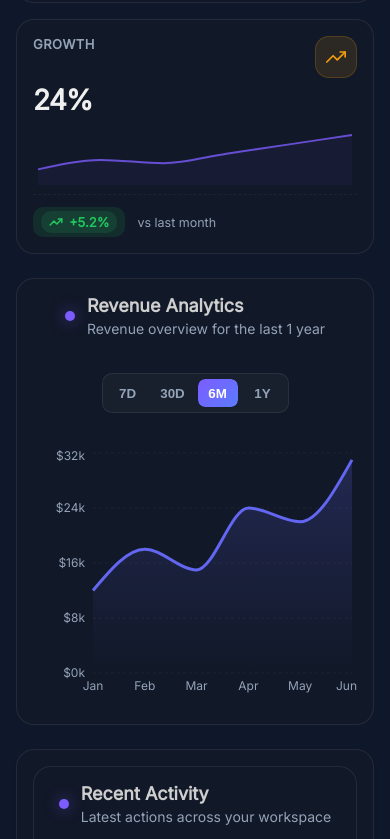
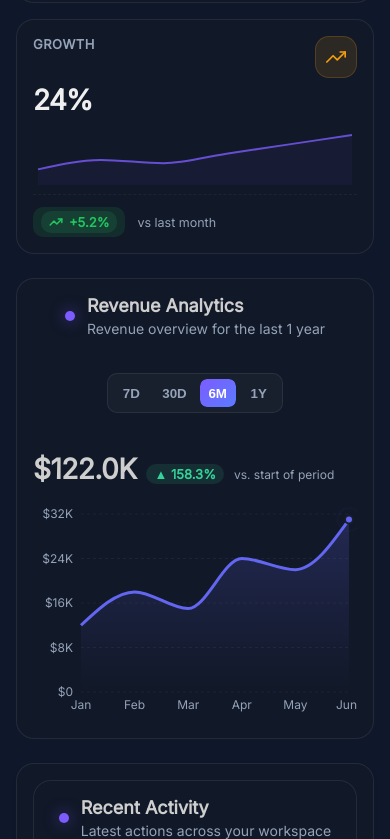
Before and after one commit to arashafsaryan/dashboard, a React (Vite) app: page / in a window 390 px wide. Shown: the part 1161-2000 px from the top of the page. Built offline with nearby package versions, Linux system fonts and the light colour scheme.

Commit message:
refactor Revenue Analytics

```diff
--- a/src/components/ui/RevenueFilter/RevenueFilter.jsx
+++ b/src/components/ui/RevenueFilter/RevenueFilter.jsx
@@ -1,34 +1,43 @@
-import { motion } from "framer-motion";
+import { memo } from "react";
+import { motion, useReducedMotion } from "framer-motion";
 import styles from "./RevenueFilter.module.css";
 
-const filters = ["7D", "30D", "6M", "1Y"];
+const DEFAULT_OPTIONS = ["7D", "30D", "6M", "1Y"];
 
-export default function RevenueFilter({ active, onChange }) {
+function RevenueFilter({ active, onChange, options = DEFAULT_OPTIONS }) {
+  const prefersReducedMotion = useReducedMotion();
+  const pillTransition = prefersReducedMotion
+    ? { duration: 0 }
+    : { type: "spring", stiffness: 450, damping: 35 };
+
   return (
-    <div className={styles.wrapper}>
-      {filters.map((item) => (
+    <div className={styles.wrapper} role="group" aria-label="Revenue period">
+      {options.map((item) => {
+        const isActive = active === item;
+        return (
           <button
             key={item}
+            type="button"
             onClick={() => onChange(item)}
             className={styles.button}
+            aria-pressed={isActive}
           >
-          {active === item && (
+            {isActive && (
               <motion.div
                 layoutId="activeRevenueFilter"
                 className={styles.active}
-              transition={{
-                type: "spring",
-                stiffness: 450,
-                damping: 35,
-              }}
+                transition={pillTransition}
               />
             )}
 
-          <span className={active === item ? styles.activeText : ""}>
+            <span className={isActive ? styles.activeText : styles.text}>
               {item}
             </span>
           </button>
-      ))}
+        );
+      })}
     </div>
   );
 }
+
+export default memo(RevenueFilter);
--- a/src/components/ui/RevenueFilter/RevenueFilter.module.css
+++ b/src/components/ui/RevenueFilter/RevenueFilter.module.css
@@ -7,10 +7,14 @@
   border: 1px solid var(--border);
   flex-shrink: 0;
 }
+
 .button {
   position: relative;
-  width: 50px;
+  /* Content-based sizing instead of a fixed pixel width — survives longer
+     labels ("YTD", "ALL") and different locales without breaking layout. */
+  min-width: 44px;
   height: 38px;
+  padding: 0 12px;
   border: none;
   background: none;
   cursor: pointer;
@@ -18,10 +22,21 @@
   overflow: hidden;
   color: var(--muted);
   font-weight: 600;
-  transition: 0.25s;
+  font-variant-numeric: tabular-nums;
+  transition: color 0.25s ease;
 }
 
-.button span {
+.button:hover {
+  color: var(--text);
+}
+
+.button:focus-visible {
+  outline: 2px solid #7c5cff;
+  outline-offset: 2px;
+}
+
+.text,
+.activeText {
   position: relative;
 }
 
@@ -32,6 +47,7 @@
   background: linear-gradient(135deg, #7c5cff, #5b7cff);
   box-shadow: 0 8px 25px rgba(124, 92, 255, 0.35);
 }
+
 .activeText {
   color: white;
 }
@@ -42,8 +58,9 @@
     margin-bottom: 15px;
   }
   .button {
-    width: 40px;
+    min-width: 36px;
     height: 28px;
+    padding: 0 8px;
     border-radius: 7px;
     font-weight: 600;
   }
@@ -51,3 +68,9 @@
     border-radius: 7px;
   }
 }
+
+@media (prefers-reduced-motion: reduce) {
+  .button {
+    transition: none;
+  }
+}
--- a/src/features/dashboard/components/AnalyticsSection/AnalyticsSection.jsx
+++ b/src/features/dashboard/components/AnalyticsSection/AnalyticsSection.jsx
@@ -1,29 +1,41 @@
-import { useEffect, useMemo, useState } from "react";
+import { useMemo } from "react";
 import Card from "../../../../components/ui/Card/Card";
 import SectionHeader from "../../../../components/ui/SectionHeader/SectionHeader";
 import RevenueChart from "../RevenueChart/RevenueChart";
 import styles from "./AnalyticsSection.module.css";
 import { useRevenue } from "../../../../hooks/useRevenue";
+import { useLocalStorage } from "../../../../hooks/useLocalStorage";
 import { revenueData } from "../../data/revenueData";
 import AnalyticsSkeleton from "./AnalyticsSkeleton";
 import RevenueFilter from "../../../../components/ui/RevenueFilter/RevenueFilter";
 
+const currencyFormatter = new Intl.NumberFormat("en-US", {
+  style: "currency",
+  currency: "USD",
+  notation: "compact",
+  maximumFractionDigits: 1,
+});
+
 export default function AnalyticsSection() {
-  const [range, setRange] = useState(() => {
-    return localStorage.getItem("revenue-range") || "6M";
-  });
+  const [range, setRange, hydrated] = useLocalStorage("revenue-range", "6M");
+  const { data, isPending, isError } = useRevenue();
 
-  useEffect(() => {
-    localStorage.setItem("revenue-range", range);
-  }, [range]);
-
-  const { data = revenueData, isPending } = useRevenue();
-
+  const usingFallback = !isPending && (isError || !data);
   const chartData = useMemo(() => {
-    return data?.[range] ?? [];
+    const source = data ?? revenueData;
+    return source?.[range] ?? [];
   }, [data, range]);
 
-  if (isPending) {
+  const summary = useMemo(() => {
+    if (!chartData.length) return null;
+    const total = chartData.reduce((sum, point) => sum + point.revenue, 0);
+    const first = chartData[0].revenue;
+    const last = chartData[chartData.length - 1].revenue;
+    const change = first === 0 ? 0 : ((last - first) / first) * 100;
+    return { total, change };
+  }, [chartData]);
+
+  if (isPending || !hydrated) {
     return <AnalyticsSkeleton />;
   }
 
@@ -32,8 +44,37 @@ export default function AnalyticsSection() {
       <SectionHeader
         title="Revenue Analytics"
         subtitle="Revenue overview for the last 1 year"
-        action={<RevenueFilter active={range} onChange={setRange} />}
+        action={
+          <RevenueFilter
+            active={range}
+            onChange={setRange}
+            options={["7D", "30D", "6M", "1Y"]}
+          />
+        }
       />
+
+      {summary && (
+        <div className={styles.summaryRow}>
+          <span className={styles.total}>
+            {currencyFormatter.format(summary.total)}
+          </span>
+          <span
+            className={`${styles.trend} ${
+              summary.change >= 0 ? styles.trendUp : styles.trendDown
+            }`}
+          >
+            {summary.change >= 0 ? "▲" : "▼"}{" "}
+            {Math.abs(summary.change).toFixed(1)}%
+          </span>
+          <span className={styles.trendLabel}>vs. start of period</span>
+        </div>
+      )}
+
+      {usingFallback && (
+        <p className={styles.errorNote} role="status">
+          Showing sample data — live revenue feed is unavailable right now.
+        </p>
+      )}
 
       <RevenueChart data={chartData} />
     </Card>
--- a/src/features/dashboard/components/AnalyticsSection/AnalyticsSection.module.css
+++ b/src/features/dashboard/components/AnalyticsSection/AnalyticsSection.module.css
@@ -8,6 +8,53 @@
   .analytics {
     padding: 16px;
   }
+}
+
+/* ---------------------- */
+/* Summary row */
+/* ---------------------- */
+
+.summaryRow {
+  display: flex;
+  align-items: baseline;
+  gap: 10px;
+  margin: 4px 0 16px;
+  flex-wrap: wrap;
+}
+
+.total {
+  font-size: 28px;
+  font-weight: 700;
+  color: var(--text);
+  letter-spacing: -0.02em;
+}
+
+.trend {
+  font-size: 13px;
+  font-weight: 600;
+  padding: 2px 8px;
+  border-radius: 999px;
+}
+
+.trendUp {
+  color: #34d399;
+  background: rgba(52, 211, 153, 0.12);
+}
+
+.trendDown {
+  color: #f87171;
+  background: rgba(248, 113, 113, 0.12);
+}
+
+.trendLabel {
+  font-size: 12px;
+  color: var(--muted);
+}
+
+.errorNote {
+  font-size: 12px;
+  color: var(--muted);
+  margin: -6px 0 12px;
 }
 
 /* skeletonHeader loading */
--- a/src/features/dashboard/components/RevenueChart/RevenueChart.jsx
+++ b/src/features/dashboard/components/RevenueChart/RevenueChart.jsx
@@ -1,4 +1,4 @@
-import { memo } from "react";
+import { memo, useMemo } from "react";
 import {
   ResponsiveContainer,
   AreaChart,
@@ -10,16 +10,23 @@ import {
 } from "recharts";
 import styles from "./RevenueChart.module.css";
 
-const activeDot = {
-  r: 7,
-  className: styles.activeDot,
-};
-
 const cursor = {
   stroke: "#6366f1",
   strokeWidth: 1.5,
   strokeDasharray: "4 4",
 };
+
+// Locale-safe formatters, built once — never allocate inside render.
+const currencyFormatter = new Intl.NumberFormat("en-US", {
+  style: "currency",
+  currency: "USD",
+  maximumFractionDigits: 0,
+});
+
+const compactFormatter = new Intl.NumberFormat("en-US", {
+  notation: "compact",
+  maximumFractionDigits: 1,
+});
 
 const CustomTooltip = memo(function CustomTooltip({ active, payload, label }) {
   if (!active || !payload?.length) return null;
@@ -27,19 +34,58 @@ const CustomTooltip = memo(function CustomTooltip({ active, payload, label }) {
   return (
     <div className={styles.tooltip}>
       <p className={styles.tooltipLabel}>{label}</p>
-
       <strong className={styles.tooltipValue}>
-        ${payload[0].value.toLocaleString()}
+        {currencyFormatter.format(payload[0].value)}
       </strong>
     </div>
   );
 });
 
 function RevenueChart({ data }) {
+  const lastIndex = data.length - 1;
+
+  const renderLiveDot = useMemo(() => {
+    function LiveDot(props) {
+      const { cx, cy, index } = props;
+      if (index !== lastIndex || cx == null || cy == null) return null;
+      return (
+        <g>
+          <circle cx={cx} cy={cy} r={4} className={styles.liveDotCore} />
+          <circle cx={cx} cy={cy} r={4} className={styles.liveDotPulse} />
+        </g>
+      );
+    }
+    return LiveDot;
+  }, [lastIndex]);
+
+  const summaryLabel = useMemo(() => {
+    if (!data.length) return "No revenue data available for this period.";
+    const values = data.map((point) => point.revenue);
+    const min = Math.min(...values);
+    const max = Math.max(...values);
+    return `Revenue trend from ${data[0].month} to ${data[lastIndex].month}, ranging from ${currencyFormatter.format(min)} to ${currencyFormatter.format(max)}.`;
+  }, [data, lastIndex]);
+
+  if (!data.length) {
+    return (
+      <div className={styles.empty} role="status">
+        No revenue recorded for this period yet.
+      </div>
+    );
+  }
+
   return (
-    <div className={styles.chartWrapper}>
+    <div
+      className={styles.chartWrapper}
+      role="img"
+      aria-label={summaryLabel}
+      dir="ltr"
+    >
       <ResponsiveContainer width="100%" height="100%">
-        <AreaChart data={data}>
+        <AreaChart
+          data={data}
+          margin={{ top: 12, right: 8, left: 0, bottom: 0 }}
+        >
           <defs>
             <linearGradient id="revenueGradient" x1="0" y1="0" x2="0" y2="1">
               <stop offset="0%" stopColor="#6366f1" stopOpacity={0.35} />
@@ -57,20 +103,15 @@ function RevenueChart({ data }) {
             dataKey="month"
             axisLine={false}
             tickLine={false}
-            tick={{
-              fill: "var(--muted)",
-              fontSize: 12,
-            }}
+            tick={{ fill: "var(--muted)", fontSize: 12 }}
           />
 
           <YAxis
-            width={55}
+            width={48}
             axisLine={false}
             tickLine={false}
-            tick={{
-              className: styles.axisTick,
-            }}
-            tickFormatter={(v) => `$${v / 1000}k`}
+            tick={{ className: styles.axisTick }}
+            tickFormatter={(v) => `$${compactFormatter.format(v)}`}
           />
 
           <Tooltip content={<CustomTooltip />} cursor={cursor} />
@@ -81,7 +122,8 @@ function RevenueChart({ data }) {
             stroke="#6366f1"
             strokeWidth={3}
             fill="url(#revenueGradient)"
-            activeDot={activeDot}
+            dot={renderLiveDot}
+            activeDot={{ r: 7, className: styles.activeDot }}
             animationDuration={600}
           />
         </AreaChart>
--- a/src/features/dashboard/components/RevenueChart/RevenueChart.module.css
+++ b/src/features/dashboard/components/RevenueChart/RevenueChart.module.css
@@ -1,15 +1,21 @@
 .chartWrapper {
   width: 100%;
-  height: 320px;
+  /* Scales smoothly between breakpoints instead of jumping at one hard
+     media query — noticeably smoother on tablet widths. */
+  height: clamp(220px, 30vw, 320px);
   min-width: 0;
 }
 
-@media (max-width: 767px) {
-  .chartWrapper {
-    height: 260px;
-  }
+.empty {
+  display: flex;
+  align-items: center;
+  justify-content: center;
+  height: clamp(220px, 30vw, 320px);
+  color: var(--muted);
+  font-size: 14px;
+  border: 1px dashed rgba(255, 255, 255, 0.08);
+  border-radius: 12px;
 }
-
 
 /* ---------------------- */
 /* Axis */
@@ -45,6 +51,7 @@
   font-weight: 700;
   color: var(--text);
 }
+
 /* ---------------------- */
 /* Active Dot */
 /* ---------------------- */
@@ -54,6 +61,37 @@
   stroke-width: 3;
   filter: drop-shadow(0 0 10px rgba(99, 102, 241, 0.55));
 }
+
+/* ---------------------- */
+/* Live pulse dot (signature element) */
+/* ---------------------- */
+
+.liveDotCore {
+  fill: #6366f1;
+  stroke: var(--surface, #0b0d12);
+  stroke-width: 2;
+}
+
+.liveDotPulse {
+  fill: none;
+  stroke: #6366f1;
+  stroke-width: 2;
+  opacity: 0.6;
+  transform-origin: center;
+  animation: pulseRing 2s ease-out infinite;
+}
+
+@keyframes pulseRing {
+  0% {
+    r: 4;
+    opacity: 0.6;
+  }
+  100% {
+    r: 12;
+    opacity: 0;
+  }
+}
+
 /* ---------------------- */
 /* Tooltip Animation */
 /* ---------------------- */
@@ -68,3 +106,13 @@
     transform: translateY(0) scale(1);
   }
 }
+
+@media (prefers-reduced-motion: reduce) {
+  .liveDotPulse {
+    animation: none;
+    opacity: 0;
+  }
+  .tooltip {
+    animation: none;
+  }
+}
--- /dev/null
+++ b/src/hooks/useLocalStorage.js
@@ -0,0 +1,43 @@
+/* eslint-disable react-hooks/set-state-in-effect */
+"use client";
+
+import { useCallback, useEffect, useState } from "react";
+
+/**
+ * SSR-safe localStorage-backed state.
+ *
+ * Always renders `defaultValue` on the server AND on the first client render
+ * (so hydration never mismatches), then syncs from localStorage in an effect
+ * right after mount. `hydrated` lets the consumer avoid a visible flash of
+ * the wrong value if that matters for the UI (it does here: the active
+ * filter pill and the chart data both depend on it).
+ */
+export function useLocalStorage(key, defaultValue) {
+  const [value, setValue] = useState(defaultValue);
+  const [hydrated, setHydrated] = useState(false);
+
+  useEffect(() => {
+    try {
+      const stored = window.localStorage.getItem(key);
+      if (stored !== null) setValue(stored);
+    } catch {
+      // Private browsing / storage disabled — silently keep the default.
+    }
+    setHydrated(true);
+    // eslint-disable-next-line react-hooks/exhaustive-deps
+  }, [key]);
+
+  const update = useCallback(
+    (next) => {
+      setValue(next);
+      try {
+        window.localStorage.setItem(key, next);
+      } catch {
+        // Quota exceeded / private mode — state still updates in-memory.
+      }
+    },
+    [key]
+  );
+
+  return [value, update, hydrated];
+}
```
Lines whose indentation alone changed are shown as unchanged.
